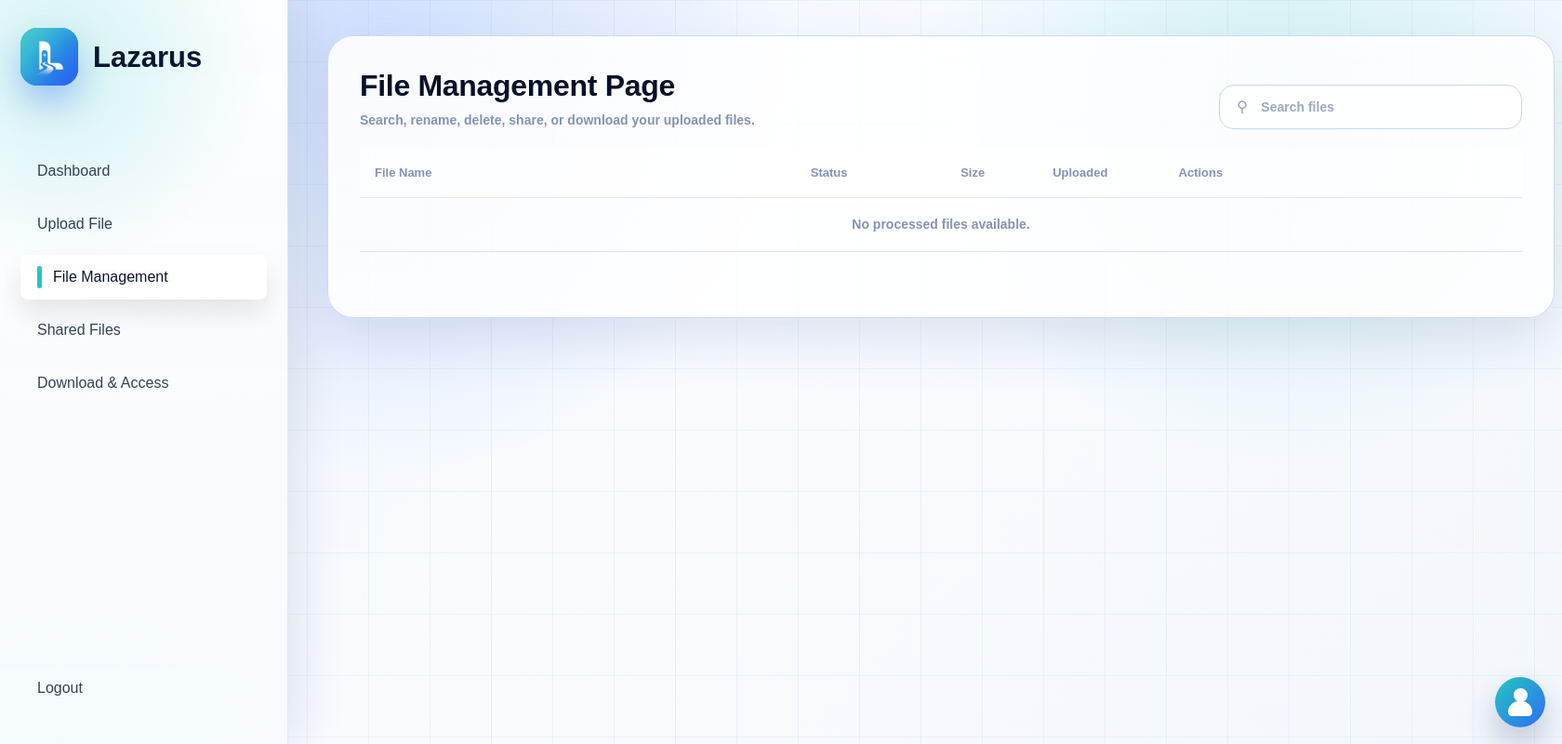
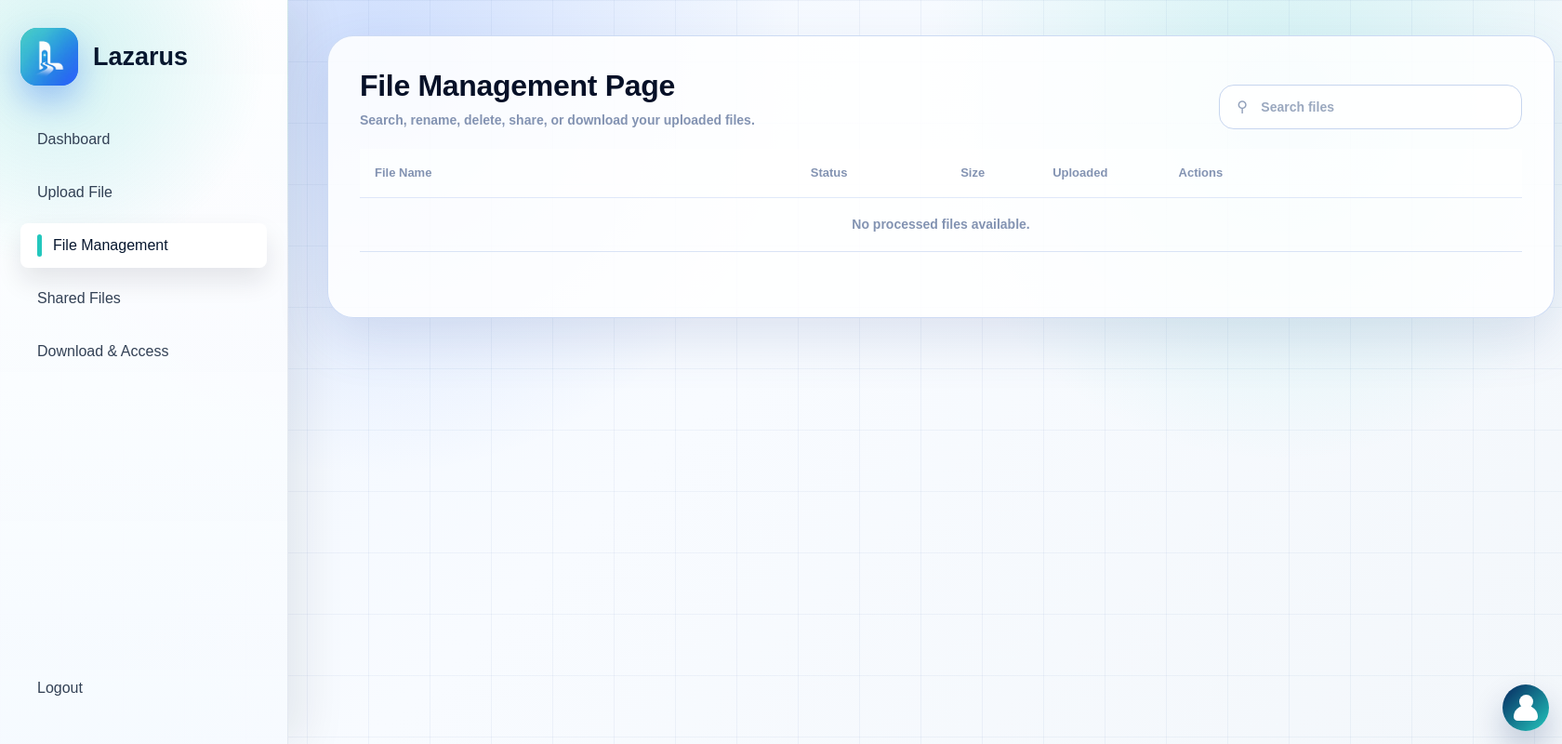
Before and after one commit to smilingSG/CSIT321_26_S2_Group31, a Flask app: page /files in a window 1680 px wide. Shown: the whole page at 93% size. Run offline with Flask 3, Linux system fonts and the light colour scheme; the visitor is signed in with stand-in values (Sample User, id 1); data that the repository does not hold is empty.

Commit message:
Align file management sidebar with shared layout

```diff
--- a/static/upload.css
+++ b/static/upload.css
@@ -541,3 +541,35 @@ button:disabled,
     transform: translateY(-2px) !important;
     box-shadow: 0 10px 18px rgba(255, 87, 87, 0.12) !important;
 }
+
+.file-management-page .brand-row {
+    margin-bottom: 0 !important;
+}
+
+.file-management-page .brand-title {
+    font-size: 27px !important;
+    font-weight: 900 !important;
+    line-height: 1 !important;
+}
+
+.file-management-page .logo-box {
+    width: 62px !important;
+    height: 62px !important;
+}
+
+.file-management-page .profile-fab {
+    right: 14px !important;
+    bottom: 14px !important;
+    width: 50px !important;
+    height: 50px !important;
+    background: linear-gradient(135deg, #07275f 0%, var(--cyan) 100%) !important;
+}
+
+.file-management-page .profile-fab-head {
+    top: 11px !important;
+}
+
+.file-management-page .profile-fab-body {
+    left: 12px !important;
+    bottom: 11px !important;
+}
```
